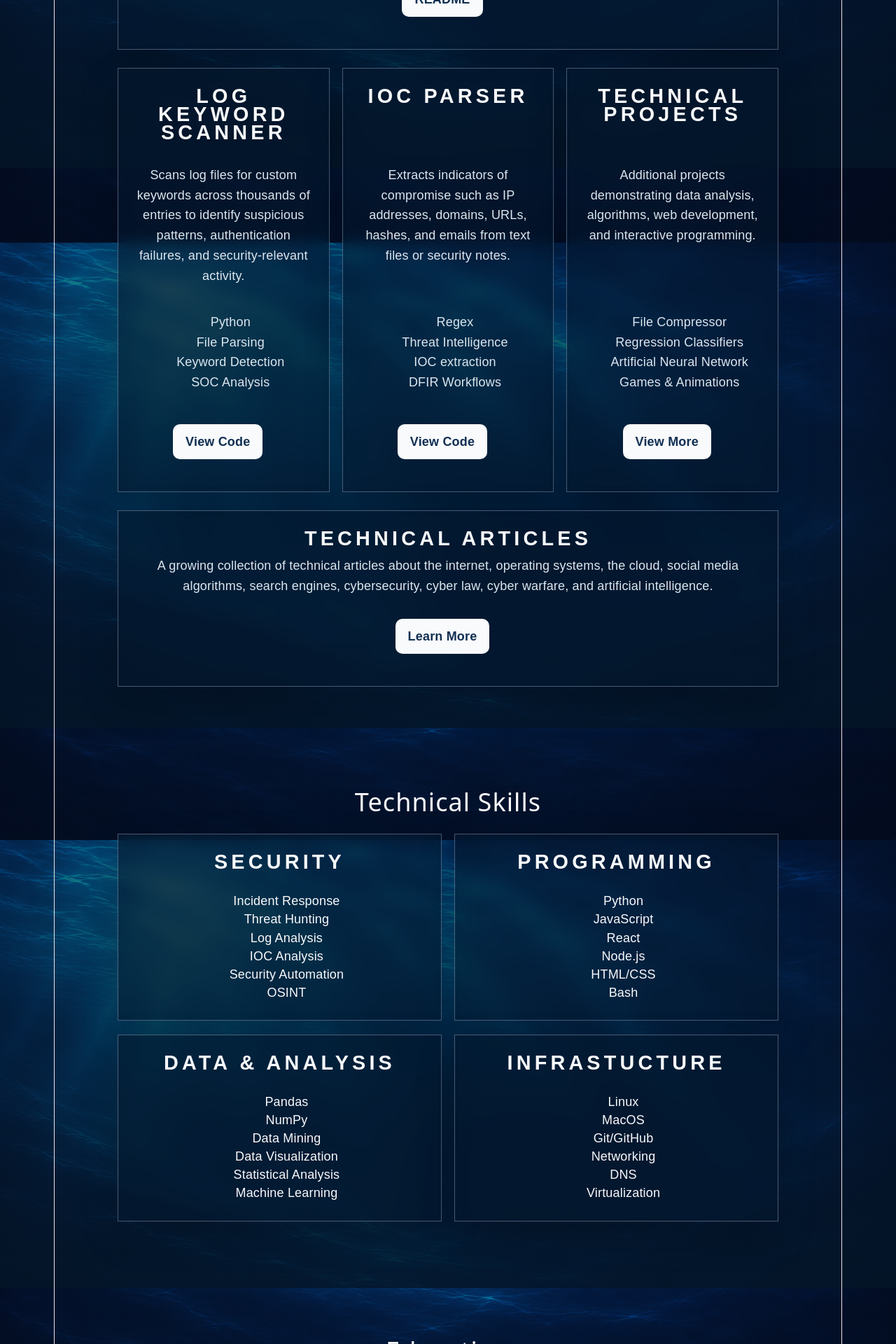
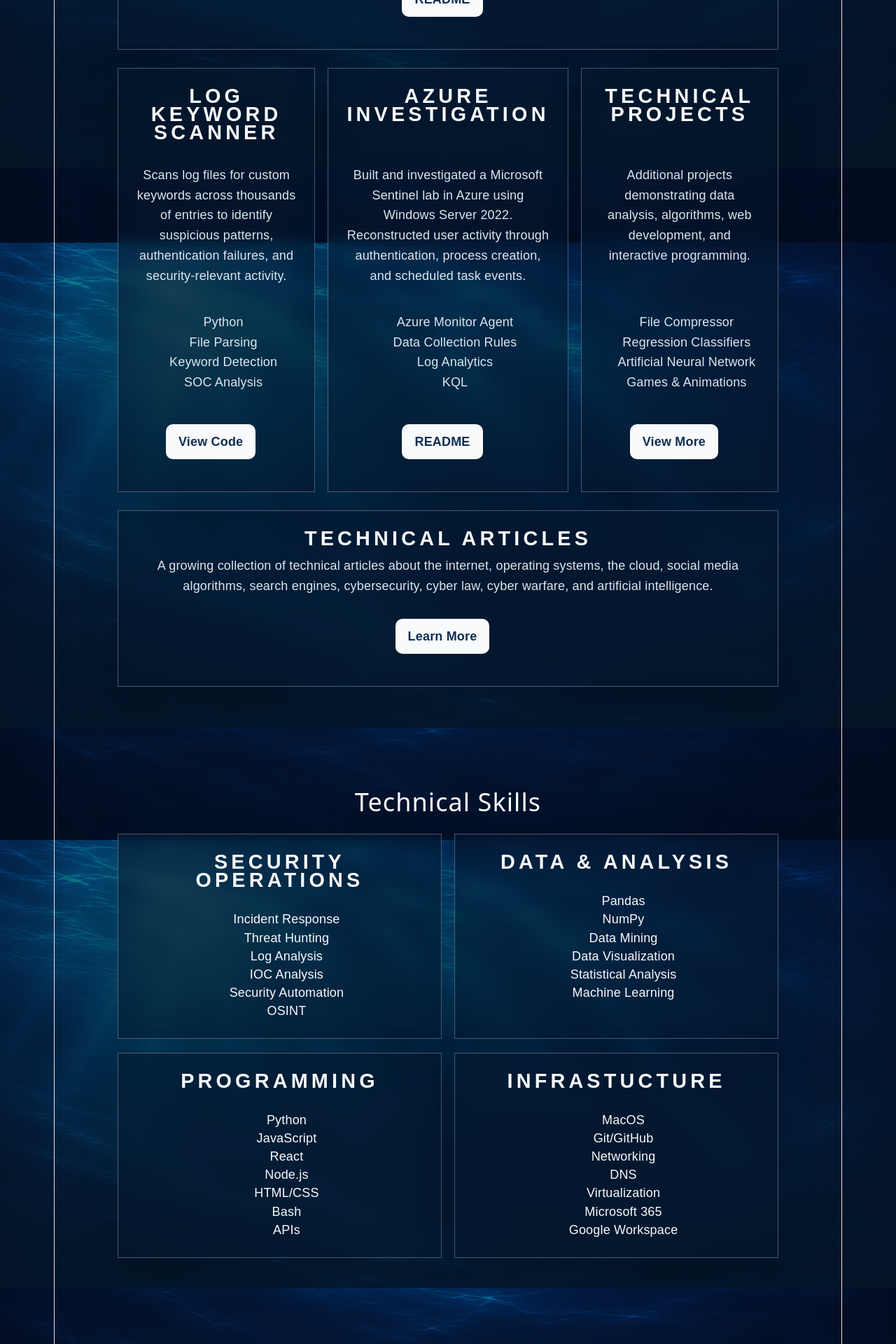
Before and after one commit to AmberMichaelis/cybersecurity-portfolio-website, a React (Vite) app: page / in a window 1280 px wide. Shown: the part 1360-3280 px from the top of the page at 70% size. Built offline with nearby package versions, Linux system fonts and the light colour scheme.

Commit message:
Add Azure lab portfolio.

```diff
--- a/src/App.jsx
+++ b/src/App.jsx
@@ -113,24 +113,23 @@ function App() {
           </article>
 
           <article className='project-card'>
-            <h3>IOC Parser</h3>
+            <h3>Azure Investigation</h3>
             <p>
-              Extracts indicators of compromise such as IP addresses, domains,
-              URLs, hashes, and emails from text files or security notes.
+              Built and investigated a Microsoft Sentinel lab in Azure using Windows Server 2022. Reconstructed user activity through authentication, process creation, and scheduled task events.
             </p>
             <ul>
-              <li>Regex</li>
-              <li>Threat Intelligence</li>
-              <li>IOC extraction</li>
-              <li>DFIR Workflows</li>
+              <li>Azure Monitor Agent</li>
+              <li>Data Collection Rules</li>
+              <li>Log Analytics</li>
+              <li>KQL</li>
             </ul>
             <div className='hero-buttons'>
               <a
-                href='https://github.com/AmberMichaelis/cybersecurity/blob/main/security-automation/tools/ioc_parser.py'
+                href='https://github.com/AmberMichaelis/Investigations/blob/0499a003919268a679d638ba59dac867aa06780e/investigation-001-operation-lifeline/portfolio/README.md'
                 target='_blank'
                 rel='noopener noreferrer'
               >
-                View Code
+                README
               </a>
             </div>
           </article>
@@ -185,7 +184,7 @@ function App() {
         <h2>Technical Skills</h2>
         <div className='skills-grid-2'>
           <article className='skills-card'>
-            <h3>Security</h3>
+            <h3>Security Operations</h3>
             <ul>
               <li>Incident Response</li>
               <li>Threat Hunting</li>
@@ -195,19 +194,6 @@ function App() {
               <li>OSINT</li>
             </ul>
           </article>
-          <article className='skills-card'>
-            <h3>Programming</h3>
-            <ul>
-              <li>Python</li>
-              <li>JavaScript</li>
-              <li>React</li>
-              <li>Node.js</li>
-              <li>HTML/CSS</li>
-              <li>Bash</li>
-            </ul>
-          </article>
-        </div>
-        <div className='skills-grid-2'>
           <article className='skills-card'>
             <h3>Data & Analysis</h3>
             <ul>
@@ -219,15 +205,31 @@ function App() {
               <li>Machine Learning</li>
             </ul>
           </article>
+        </div>
+        <div className='skills-grid-2'>
+          <article className='skills-card'>
+            <h3>Programming</h3>
+            <ul>
+              <li>Python</li>
+              <li>JavaScript</li>
+              <li>React</li>
+              <li>Node.js</li>
+              <li>HTML/CSS</li>
+              <li>Bash</li>
+              <li>APIs</li>
+              <li></li>
+            </ul>
+          </article>
           <article className='skills-card'>
             <h3>Infrastucture</h3>
             <ul>
-              <li>Linux</li>
               <li>MacOS</li>
               <li>Git/GitHub</li>
               <li>Networking</li>
               <li>DNS</li>
               <li>Virtualization</li>
+              <li>Microsoft 365</li>
+              <li>Google Workspace</li>
             </ul>
           </article>
         </div>
```
